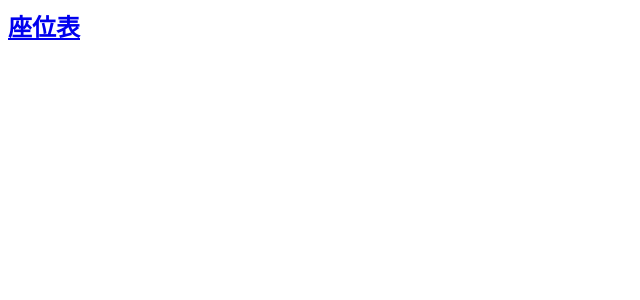
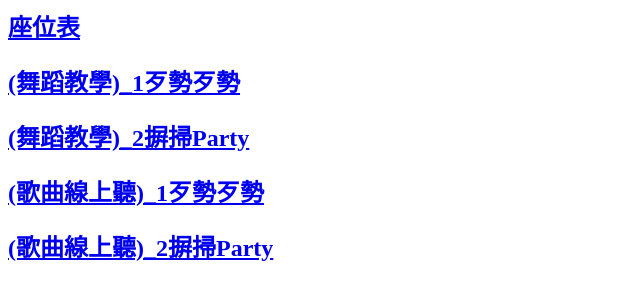
Before and after one commit to lmw0926/teacher, a plain HTML site: page index.html in a window 1280 px wide. Shown: the whole page, without its empty margins (0-640 px from the left). Drawn offline with Linux system fonts and the light colour scheme.

Commit message:
Update index.html

```diff
--- a/index.html
+++ b/index.html
@@ -1,5 +1,11 @@
 <HTML>
 <BODY>
 <H2><a href="https://script.google.com/a/macros/guo.kh.edu.tw/s/AKfycbyimQdWzjWJN1WJeVrInZu6ruZBNHCHzsHzWwW7cc8fJU5v0O1i1tQ2ubfjYKFiXX39/exec">座位表</a></H2>
+
+<H2><a href="https://www.youtube.com/watch?v=Z0Y4pk0IheY">(舞蹈教學)_1歹勢歹勢</a></H2>
+<H2><a href="https://www.youtube.com/watch?v=TzDqpgngvxA">(舞蹈教學)_2摒掃Party</a></H2>
+<H2><a href="https://www.youtube.com/watch?v=-Y_cnIeNdRY">(歌曲線上聽)_1歹勢歹勢</a></H2>
+<H2><a href="https://www.youtube.com/watch?v=Oh7pCVW4kxU">(歌曲線上聽)_2摒掃Party</a></H2>
+
 </BODY>
 </HTML>
```
